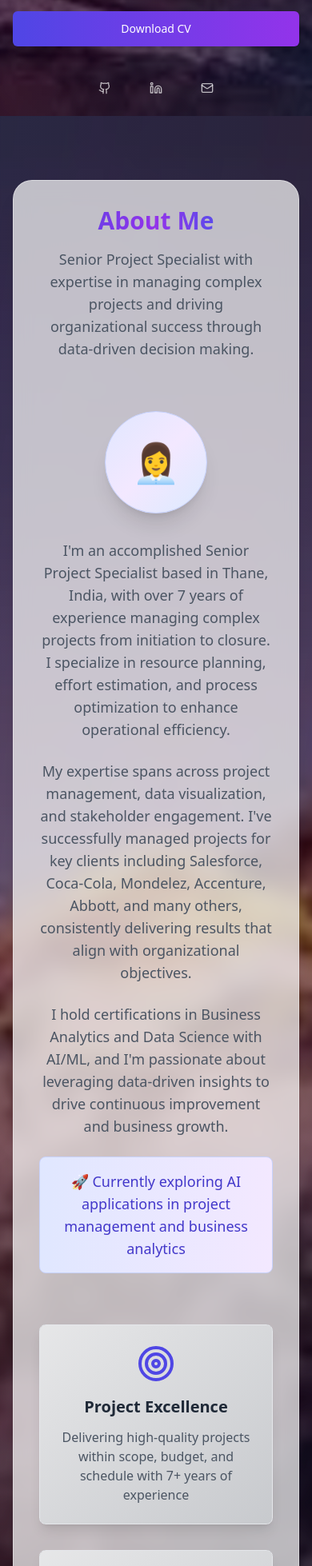
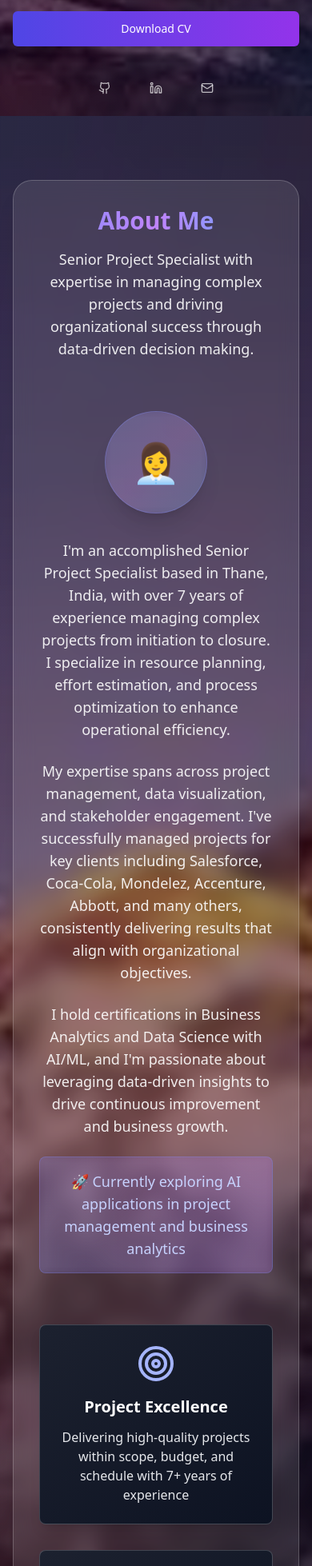
Before and after one commit to Ankyaa/ankita-portfolio, a React (Vite) app: page / in a window 390 px wide. Shown: the part 796-2754 px from the top of the page at 80% size. Built offline with nearby package versions, Linux system fonts and the light colour scheme.

Commit message:
Fix: Project details and background
- Ensure "View Details" and "Back to Project" buttons are within project card boundaries.
- Apply background wallpaper with blur effect across all pages.
- Improve scroll down button appearance.

```diff
--- a/src/components/About.tsx
+++ b/src/components/About.tsx
@@ -34,10 +34,10 @@ export const About = () => {
       <div className="absolute inset-0 bg-gradient-to-br from-indigo-900/20 via-purple-900/10 to-blue-900/20"></div>
 
       <div className="max-w-6xl mx-auto px-4 sm:px-6 lg:px-8 relative z-10">
-        <div className="bg-white/70 backdrop-blur-md rounded-3xl p-8 shadow-xl border border-white/40">
+        <div className="bg-white/10 backdrop-blur-md rounded-3xl p-8 shadow-xl border border-white/20">
           <div className="text-center mb-16">
-            <h2 className="text-3xl sm:text-4xl font-bold mb-4 bg-gradient-to-r from-indigo-600 via-purple-600 to-blue-600 bg-clip-text text-transparent">About Me</h2>
-            <p className="text-lg text-gray-600 max-w-2xl mx-auto">
+            <h2 className="text-3xl sm:text-4xl font-bold mb-4 bg-gradient-to-r from-indigo-400 via-purple-400 to-blue-400 bg-clip-text text-transparent">About Me</h2>
+            <p className="text-lg text-white/90 max-w-2xl mx-auto">
               Senior Project Specialist with expertise in managing complex projects and
               driving organizational success through data-driven decision making.
             </p>
@@ -45,7 +45,7 @@ export const About = () => {
 
           <div className="mb-16">
             <div className="text-center mb-8">
-              <div className="w-32 h-32 bg-gradient-to-br from-indigo-100 via-purple-100 to-blue-100 rounded-full flex items-center justify-center shadow-xl mx-auto mb-6 border border-indigo-200 relative group cursor-pointer">
+              <div className="w-32 h-32 bg-gradient-to-br from-indigo-400/20 via-purple-400/20 to-blue-400/20 backdrop-blur-sm rounded-full flex items-center justify-center shadow-xl mx-auto mb-6 border border-indigo-400/30 relative group cursor-pointer">
                 <span className="text-5xl">👩‍💼</span>
                 {/* Hover tooltip */}
                 <div className="absolute -top-12 left-1/2 transform -translate-x-1/2 bg-indigo-600 text-white px-3 py-1 rounded-lg text-sm opacity-0 group-hover:opacity-100 transition-opacity duration-300 whitespace-nowrap">
@@ -56,23 +56,23 @@ export const About = () => {
             </div>
 
             <div className="max-w-4xl mx-auto text-center space-y-6">
-              <p className="text-lg text-gray-600">
+              <p className="text-lg text-white/90">
                 I'm an accomplished Senior Project Specialist based in Thane, India, with over 7 years
                 of experience managing complex projects from initiation to closure. I specialize in
                 resource planning, effort estimation, and process optimization to enhance operational efficiency.
               </p>
-              <p className="text-lg text-gray-600">
+              <p className="text-lg text-white/90">
                 My expertise spans across project management, data visualization, and stakeholder engagement.
                 I've successfully managed projects for key clients including Salesforce, Coca-Cola,
                 Mondelez, Accenture, Abbott, and many others, consistently delivering results that align
                 with organizational objectives.
               </p>
-              <p className="text-lg text-gray-600">
+              <p className="text-lg text-white/90">
                 I hold certifications in Business Analytics and Data Science with AI/ML, and I'm passionate
                 about leveraging data-driven insights to drive continuous improvement and business growth.
               </p>
-              <div className="bg-gradient-to-r from-indigo-100 to-purple-100 p-4 rounded-lg max-w-2xl mx-auto border border-indigo-200">
-                <p className="text-lg font-medium text-indigo-700">
+              <div className="bg-gradient-to-r from-indigo-500/20 to-purple-500/20 backdrop-blur-sm p-4 rounded-lg max-w-2xl mx-auto border border-indigo-400/30">
+                <p className="text-lg font-medium text-indigo-200">
                   🚀 Currently exploring AI applications in project management and business analytics
                 </p>
               </div>
@@ -81,11 +81,11 @@ export const About = () => {
 
           <div className="grid md:grid-cols-3 gap-8">
             {features.map((feature, index) => (
-              <Card key={index} className="hover-scale border-0 shadow-lg bg-gradient-to-br from-white/90 to-gray-50/80 backdrop-blur-sm border border-gray-200 hover:shadow-xl transition-all duration-300">
+              <Card key={index} className="hover-scale border-0 shadow-lg bg-gradient-to-br from-white/10 to-gray-500/10 backdrop-blur-sm border border-white/20 hover:shadow-xl transition-all duration-300">
                 <CardContent className="p-6 text-center">
-                  <feature.icon className="h-12 w-12 mx-auto mb-4 text-indigo-600" />
-                  <h3 className="text-xl font-semibold mb-3 text-gray-800">{feature.title}</h3>
-                  <p className="text-gray-600">{feature.description}</p>
+                  <feature.icon className="h-12 w-12 mx-auto mb-4 text-indigo-300" />
+                  <h3 className="text-xl font-semibold mb-3 text-white">{feature.title}</h3>
+                  <p className="text-gray-200">{feature.description}</p>
                 </CardContent>
               </Card>
             ))}
--- a/src/components/Hero.tsx
+++ b/src/components/Hero.tsx
@@ -148,10 +148,11 @@ export const Hero = () => {
         <div className="fixed bottom-6 right-6 z-50">
           <button
             onClick={scrollToNext}
-            className="flex flex-col items-center text-white/80 hover:text-white transition-colors bg-black/20 backdrop-blur-sm rounded-full px-3 py-4 shadow-lg text-xs hover:bg-black/30 animate-bounce"
+            className="flex flex-col items-center text-white/80 hover:text-white transition-colors bg-black/20 backdrop-blur-sm rounded-full px-2 py-3 shadow-lg hover:bg-black/30 animate-bounce"
           >
-            <ChevronDown className="h-5 w-5 mb-1" />
-            <span className="text-xs">Scroll Down</span>
+            <span className="text-xs mb-1">Scroll</span>
+            <ChevronDown className="h-4 w-4" />
+            <span className="text-xs mt-1">Down</span>
           </button>
         </div>
       )}
--- a/src/components/Skills.tsx
+++ b/src/components/Skills.tsx
@@ -30,23 +30,23 @@ export const Skills = () => {
       <div className="absolute inset-0 bg-gradient-to-br from-indigo-900/20 via-purple-900/10 to-blue-900/20"></div>
 
       <div className="max-w-6xl mx-auto px-4 sm:px-6 lg:px-8 relative z-10">
-        <div className="bg-white/70 backdrop-blur-md rounded-3xl p-8 shadow-xl border border-white/40">
+        <div className="bg-white/10 backdrop-blur-md rounded-3xl p-8 shadow-xl border border-white/20">
           <div className="text-center mb-16">
-            <h2 className="text-3xl sm:text-4xl font-bold mb-4 bg-gradient-to-r from-indigo-600 via-purple-600 to-blue-600 bg-clip-text text-transparent">
+            <h2 className="text-3xl sm:text-4xl font-bold mb-4 bg-gradient-to-r from-indigo-400 via-purple-400 to-blue-400 bg-clip-text text-transparent">
               Skills & Expertise
             </h2>
-            <p className="text-lg text-gray-600">
+            <p className="text-lg text-white/90">
               Comprehensive skill set spanning project management, data analytics, and emerging AI technologies
             </p>
           </div>
 
           <div className="grid md:grid-cols-3 gap-8">
             {skillCategories.map((category, index) => (
-              <div key={index} className="text-center bg-gradient-to-br from-white/90 to-gray-50/80 backdrop-blur-sm rounded-xl p-6 shadow-lg hover-scale border border-gray-200 hover:shadow-xl transition-all duration-300">
-                <h3 className="text-xl font-semibold mb-6 text-indigo-600">{category.title}</h3>
+              <div key={index} className="text-center bg-gradient-to-br from-white/10 to-gray-500/10 backdrop-blur-sm rounded-xl p-6 shadow-lg hover-scale border border-white/20 hover:shadow-xl transition-all duration-300">
+                <h3 className="text-xl font-semibold mb-6 text-indigo-300">{category.title}</h3>
                 <div className="flex flex-wrap justify-center gap-3">
                   {category.skills.map((skill, skillIndex) => (
-                    <Badge key={skillIndex} variant="secondary" className="text-sm px-3 py-1 bg-gradient-to-r from-indigo-100 to-purple-100 hover:from-indigo-200 hover:to-purple-200 transition-all text-gray-700 border border-indigo-200">
+                    <Badge key={skillIndex} variant="secondary" className="text-sm px-3 py-1 bg-gradient-to-r from-indigo-500/20 to-purple-500/20 hover:from-indigo-500/30 hover:to-purple-500/30 transition-all text-gray-200 border border-indigo-400/30 backdrop-blur-sm">
                       {skill}
                     </Badge>
                   ))}
```
Also changed, not shown: src/components/Projects.tsx (+23 -21 lines).
